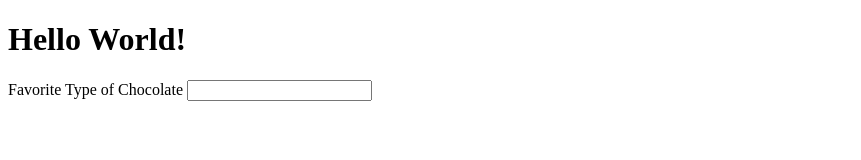
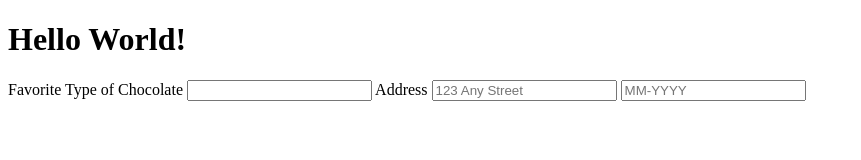
Before and after one commit to alejandroc11/alejandroc11.github.io, a plain HTML site: page index.html in a window 1280 px wide. Shown: the whole page, without its empty margins (0-861 px from the left). Drawn offline with Linux system fonts and the light colour scheme.

Commit message:
Update index.html

```diff
--- a/index.html
+++ b/index.html
@@ -12,5 +12,9 @@
   <option value="milk">
   <option value="dark">
 </datalist>
+  <label for="frmAddressS">Address</label>
+<input type="text" name="ship-address" required id="frmAddressS"
+  placeholder="123 Any Street" autocomplete="shipping street-address">
+  <input type="text" placeholder="MM-YYYY" ...>
 </body>
 </html>
```
